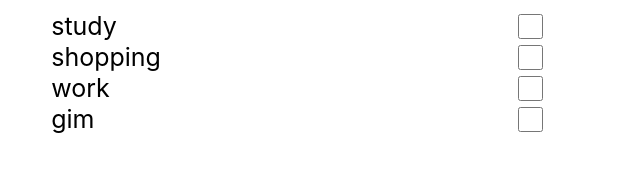
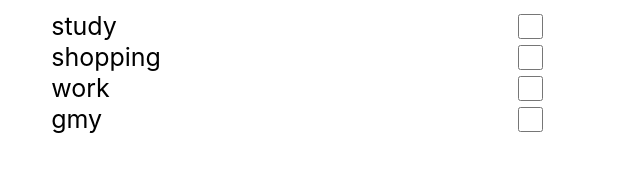
Before and after one commit to InsertData711/react_todolist, a React (Create React App) app: page / in a window 1280 px wide. Shown: the top 194 px of the page, without its empty margins (0-640 px from the left). Built offline with nearby package versions, Linux system fonts and the light colour scheme.

Commit message:
data moved for Main.js -> App.js

```diff
--- a/src/App.js
+++ b/src/App.js
@@ -1,10 +1,22 @@
+import { useEffect, useState } from "react";
 import "./App.css";
 import Main from "./pages/main/Main";
 
 function App() {
+  const [todolist, setTodolist] = useState([]);
+
+  useEffect(() => {
+    setTodolist([
+      { id: 1, name: "study", bool: false },
+      { id: 2, name: "shopping", bool: false },
+      { id: 3, name: "work", bool: false },
+      { id: 4, name: "gmy", bool: false },
+    ]);
+  }, []);
+
   return (
     <div>
-      <Main />
+      <Main todolist={todolist} setTodolist={setTodolist} />
     </div>
   );
 }
--- a/src/pages/header/Header.js
+++ b/src/pages/header/Header.js
@@ -1,7 +1,7 @@
 import React from "react";
 
-const Head = () => {
+const Header = () => {
   return <div>Head</div>;
 };
 
-export default Head;
+export default Header;
--- a/src/pages/main/Main.js
+++ b/src/pages/main/Main.js
@@ -1,19 +1,8 @@
-import React, { useEffect, useState } from "react";
+import React from "react";
 import "./Main.css";
 import Todo from "../../components/Todo";
 
-const Main = () => {
-  const [todolist, setTodolist] = useState([]);
-
-  useEffect(() => {
-    setTodolist([
-      { id: 1, name: "study", bool: false },
-      { id: 2, name: "shopping", bool: false },
-      { id: 3, name: "work", bool: false },
-      { id: 4, name: "gim", bool: false },
-    ]);
-  }, []);
-
+const Main = ({ todolist, setTodolist }) => {
   const toggleBool = (id) => {
     setTodolist((prevState) =>
       prevState.map((item) =>
```
